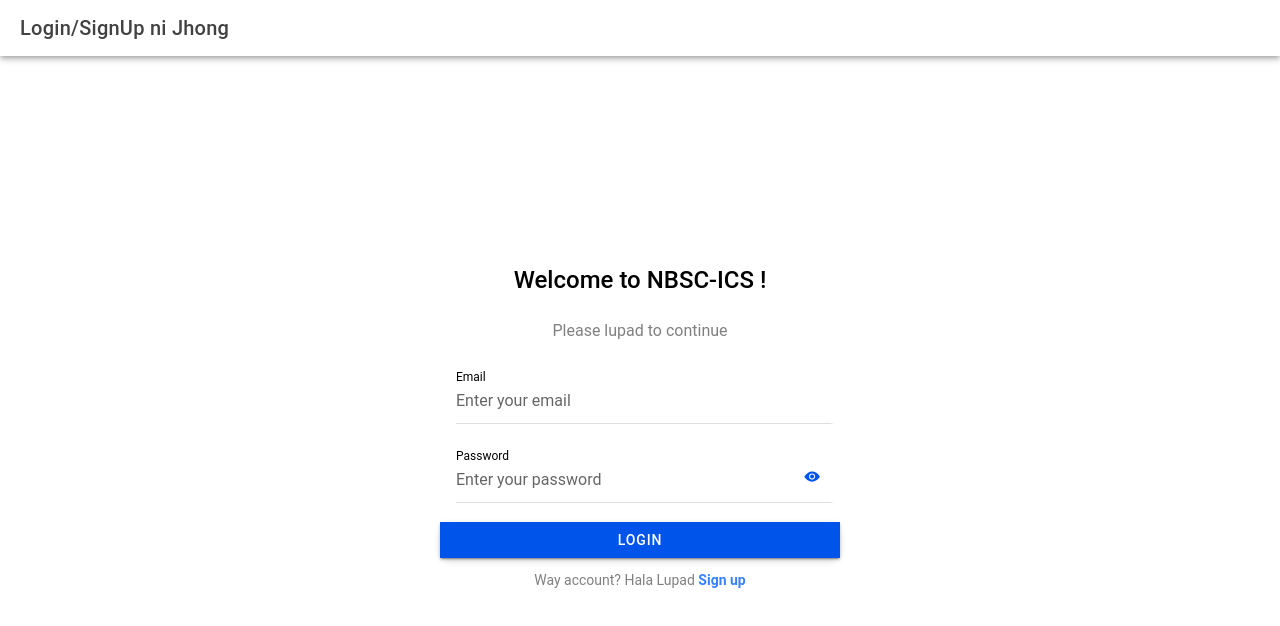
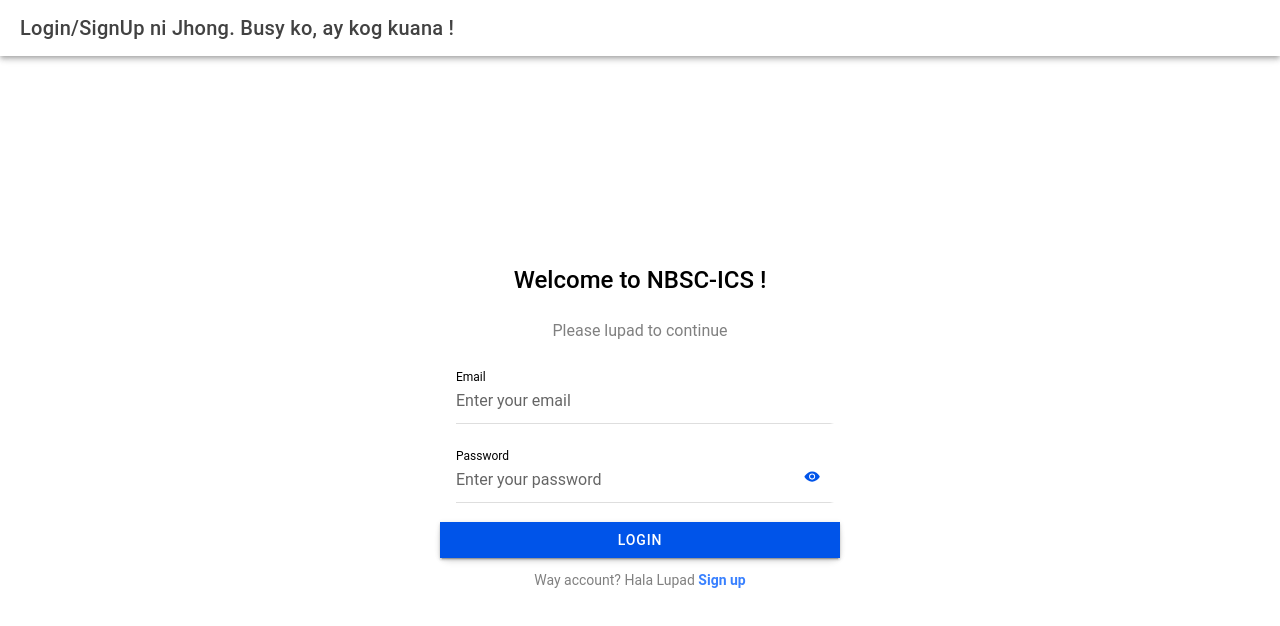
Before and after one commit to JustJhong609/it35-lab, a React (Vite) app: page /it35-lab in a window 1280 px wide. Shown: the top 626 px of the page. Built offline with nearby package versions, Linux system fonts and the light colour scheme.

Commit message:
Added Text

```diff
--- a/src/pages/Login.tsx
+++ b/src/pages/Login.tsx
@@ -28,7 +28,7 @@ const Login: React.FC = () => {
     <IonPage>
       <IonHeader>
         <IonToolbar>
-          <IonTitle> Login/SignUp ni Jhong</IonTitle>
+          <IonTitle> Login/SignUp ni Jhong. Busy ko, ay kog kuana !</IonTitle>
         </IonToolbar>
       </IonHeader>
       <IonContent className="ion-padding" fullscreen>
```
